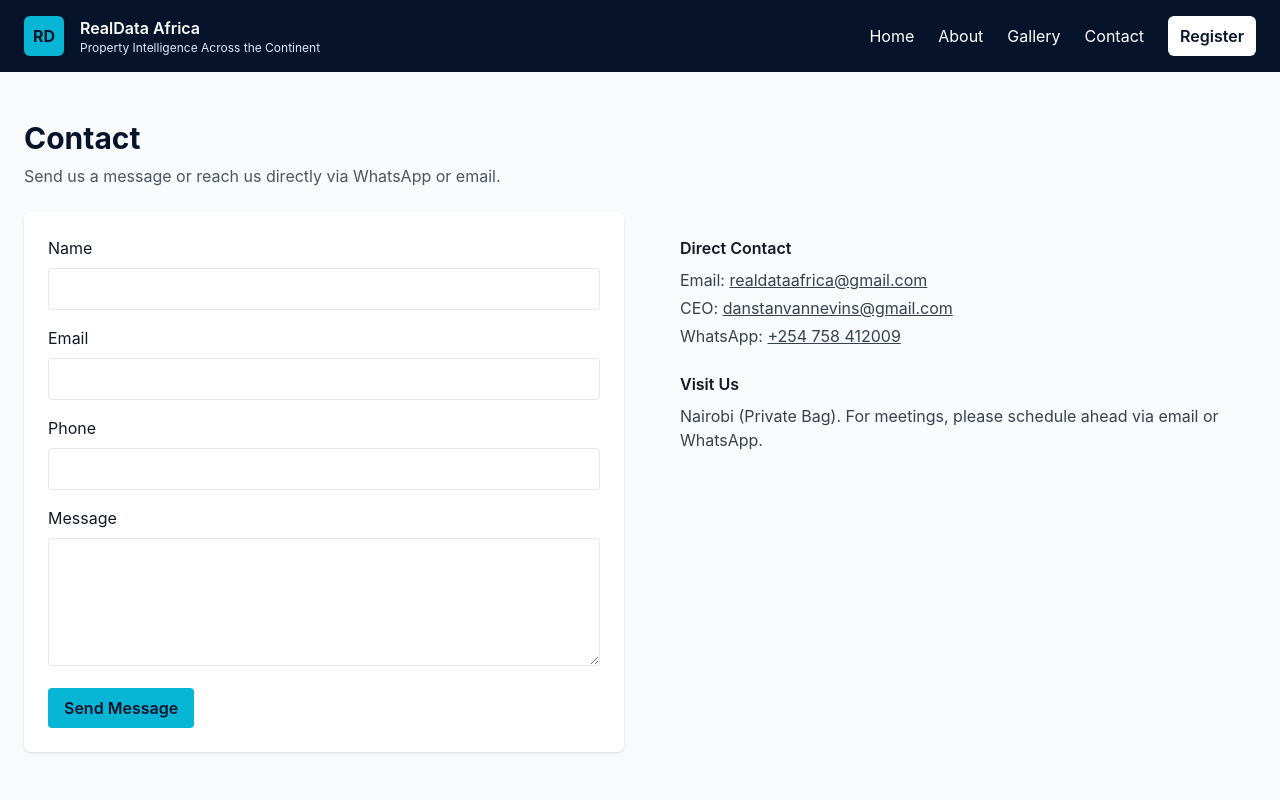
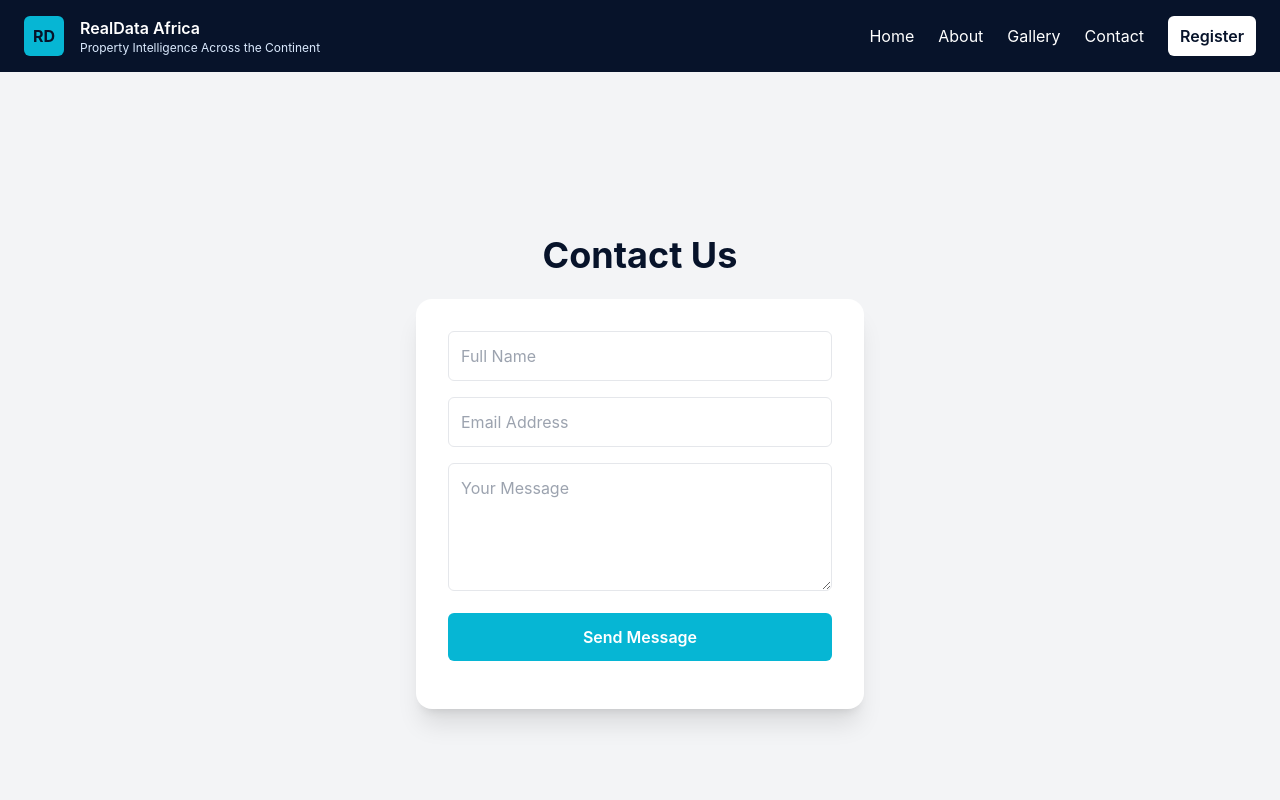
Before and after one commit to Danstan-Nevins/realdataafrica, a Next.js app: page /contact in a window 1280 px wide. Shown: the top 800 px of the page. Built offline with nearby package versions, Linux system fonts and the light colour scheme.

Commit message:
Working version with forms and API integrated successfully

```diff
--- a/pages/Api/contact.ts
+++ b/pages/Api/contact.ts
@@ -1,33 +1,47 @@
-// pages/api/contact.ts
-import type { NextApiRequest, NextApiResponse } from "next";
-import { promises as fs } from "fs";
-import path from "path";
+import { NextApiRequest, NextApiResponse } from 'next';
+import path from 'path';
+import fs from 'fs';
 
-type Contact = { name: string; email: string; phone?: string; message: string; createdAt: string };
+export default function handler(req: NextApiRequest, res: NextApiResponse) {
+  if (req.method === 'POST') {
+    const { name, email, message } = req.body;
 
-const DATA_FILE = path.join(process.cwd(), "data", "messages.json");
+    if (!name || !email || !message) {
+      return res.status(400).json({ error: 'All fields are required.' });
+    }
 
-async function ensureDataFile() {
-  try {
-    await fs.access(DATA_FILE);
-  } catch {
-    await fs.mkdir(path.join(process.cwd(), "data"), { recursive: true });
-    await fs.writeFile(DATA_FILE, JSON.stringify([]), "utf8");
+    try {
+      // Ensure data directory exists
+      const dirPath = path.join(process.cwd(), 'data');
+      if (!fs.existsSync(dirPath)) {
+        fs.mkdirSync(dirPath);
+      }
+
+      const filePath = path.join(dirPath, 'messages.json');
+
+      // Read existing messages or start with empty array
+      const existingData = fs.existsSync(filePath)
+        ? JSON.parse(fs.readFileSync(filePath, 'utf-8'))
+        : [];
+
+      // Add new message
+      existingData.push({
+        name,
+        email,
+        message,
+        date: new Date().toISOString(),
+      });
+
+      // Write updated data
+      fs.writeFileSync(filePath, JSON.stringify(existingData, null, 2));
+
+      return res.status(200).json({ success: true, message: 'Message received successfully!' });
+    } catch (error) {
+      console.error('Error saving message:', error);
+      return res.status(500).json({ error: 'Failed to save message.' });
+    }
+  } else {
+    res.setHeader('Allow', ['POST']);
+    return res.status(405).json({ error: `Method ${req.method} Not Allowed` });
   }
 }
-
-export default async function handler(req: NextApiRequest, res: NextApiResponse) {
-  if (req.method !== "POST") return res.status(405).json({ error: "Method not allowed" });
-
-  const { name, email, phone, message } = req.body;
-  if (!name || !email || !message) return res.status(400).json({ error: "Missing fields" });
-
-  await ensureDataFile();
-  const raw = await fs.readFile(DATA_FILE, "utf8");
-  const list: Contact[] = JSON.parse(raw || "[]");
-  const entry: Contact = { name, email, phone, message, createdAt: new Date().toISOString() };
-  list.unshift(entry);
-  await fs.writeFile(DATA_FILE, JSON.stringify(list, null, 2), "utf8");
-
-  return res.status(200).json({ ok: true });
-}
--- a/pages/Api/register.ts
+++ b/pages/Api/register.ts
@@ -1,33 +1,47 @@
-// pages/api/register.ts
-import type { NextApiRequest, NextApiResponse } from "next";
-import { promises as fs } from "fs";
-import path from "path";
+import { NextApiRequest, NextApiResponse } from 'next';
+import path from 'path';
+import fs from 'fs';
 
-type Reg = { name: string; email: string; org?: string; note?: string; createdAt: string };
+export default function handler(req: NextApiRequest, res: NextApiResponse) {
+  if (req.method === 'POST') {
+    const { name, email, phone } = req.body;
 
-const DATA_FILE = path.join(process.cwd(), "data", "registrations.json");
+    if (!name || !email || !phone) {
+      return res.status(400).json({ error: 'All fields are required.' });
+    }
 
-async function ensureDataFile() {
-  try {
-    await fs.access(DATA_FILE);
-  } catch {
-    await fs.mkdir(path.join(process.cwd(), "data"), { recursive: true });
-    await fs.writeFile(DATA_FILE, JSON.stringify([]), "utf8");
+    try {
+      // Ensure data directory exists
+      const dirPath = path.join(process.cwd(), 'data');
+      if (!fs.existsSync(dirPath)) {
+        fs.mkdirSync(dirPath);
+      }
+
+      const filePath = path.join(dirPath, 'registrations.json');
+
+      // Read existing registrations or start with empty array
+      const existingData = fs.existsSync(filePath)
+        ? JSON.parse(fs.readFileSync(filePath, 'utf-8'))
+        : [];
+
+      // Add new registration
+      existingData.push({
+        name,
+        email,
+        phone,
+        date: new Date().toISOString(),
+      });
+
+      // Write updated data
+      fs.writeFileSync(filePath, JSON.stringify(existingData, null, 2));
+
+      return res.status(200).json({ success: true, message: 'Registration successful!' });
+    } catch (error) {
+      console.error('Error saving registration:', error);
+      return res.status(500).json({ error: 'Failed to save registration.' });
+    }
+  } else {
+    res.setHeader('Allow', ['POST']);
+    return res.status(405).json({ error: `Method ${req.method} Not Allowed` });
   }
 }
-
-export default async function handler(req: NextApiRequest, res: NextApiResponse) {
-  if (req.method !== "POST") return res.status(405).json({ error: "Method not allowed" });
-
-  const { name, email, org, note } = req.body;
-  if (!name || !email) return res.status(400).json({ error: "Missing fields" });
-
-  await ensureDataFile();
-  const raw = await fs.readFile(DATA_FILE, "utf8");
-  const list: Reg[] = JSON.parse(raw || "[]");
-  const entry: Reg = { name, email, org, note, createdAt: new Date().toISOString() };
-  list.unshift(entry);
-  await fs.writeFile(DATA_FILE, JSON.stringify(list, null, 2), "utf8");
-
-  return res.status(200).json({ ok: true });
-}
--- a/pages/contact.tsx
+++ b/pages/contact.tsx
@@ -1,63 +1,87 @@
-// pages/contact.tsx
-import { useState } from "react";
+import { useState } from 'react';
+import { motion } from 'framer-motion';
 
-type FormState = { name: string; email: string; message: string; phone?: string };
+export default function ContactPage() {
+  const [formData, setFormData] = useState({ name: '', email: '', message: '' });
+  const [status, setStatus] = useState('');
 
-export default function Contact() {
-  const [form, setForm] = useState<FormState>({ name: "", email: "", message: "", phone: "" });
-  const [status, setStatus] = useState<string | null>(null);
+  const handleChange = (e: React.ChangeEvent<HTMLInputElement | HTMLTextAreaElement>) => {
+    setFormData({ ...formData, [e.target.name]: e.target.value });
+  };
 
-  async function submit(e: React.FormEvent) {
+  const handleSubmit = async (e: React.FormEvent) => {
     e.preventDefault();
-    setStatus("sending");
+    setStatus('Sending...');
+
     try {
-      const res = await fetch("/api/contact", {
-        method: "POST",
-        headers: { "Content-Type": "application/json" },
-        body: JSON.stringify(form),
+      const res = await fetch('/api/contact', {
+        method: 'POST',
+        headers: { 'Content-Type': 'application/json' },
+        body: JSON.stringify(formData),
       });
+
+      const data = await res.json();
       if (res.ok) {
-        setStatus("sent");
-        setForm({ name: "", email: "", message: "", phone: "" });
+        setStatus('✅ Message sent successfully!');
+        setFormData({ name: '', email: '', message: '' });
       } else {
-        setStatus("error");
+        setStatus(`❌ ${data.error || 'Failed to send message'}`);
       }
     } catch (err) {
-      setStatus("error");
+      console.error(err);
+      setStatus('❌ Network error');
     }
-  }
+  };
 
   return (
-    <div className="container mx-auto px-6 py-12">
-      <h1 className="text-3xl font-bold text-primary">Contact</h1>
-      <p className="mt-2 text-gray-600">Send us a message or reach us directly via WhatsApp or email.</p>
-
-      <div className="mt-6 grid md:grid-cols-2 gap-8">
-        <form onSubmit={submit} className="bg-white p-6 rounded-md shadow">
-          <label className="block">Name<input required value={form.name} onChange={e=>setForm({...form, name: e.target.value})} className="mt-2 w-full border px-3 py-2 rounded" /></label>
-          <label className="block mt-4">Email<input required value={form.email} onChange={e=>setForm({...form, email: e.target.value})} className="mt-2 w-full border px-3 py-2 rounded" type="email"/></label>
-          <label className="block mt-4">Phone<input value={form.phone} onChange={e=>setForm({...form, phone: e.target.value})} className="mt-2 w-full border px-3 py-2 rounded" /></label>
-          <label className="block mt-4">Message<textarea required value={form.message} onChange={e=>setForm({...form, message: e.target.value})} className="mt-2 w-full border px-3 py-2 rounded h-32"/></label>
-
-          <div className="mt-4">
-            <button className="bg-accent text-primary px-4 py-2 rounded font-semibold" type="submit">Send Message</button>
-          </div>
-
-          {status === "sending" && <p className="mt-3 text-sm text-gray-600">Sending...</p>}
-          {status === "sent" && <p className="mt-3 text-sm text-green-600">Message sent. We'll get back to you.</p>}
-          {status === "error" && <p className="mt-3 text-sm text-red-600">Error sending message. Try again later.</p>}
-        </form>
-
-        <div className="p-6">
-          <h4 className="font-semibold">Direct Contact</h4>
-          <p className="mt-2 text-gray-700">Email: <a href="mailto:realdataafrica@gmail.com" className="underline">realdataafrica@gmail.com</a></p>
-          <p className="mt-1 text-gray-700">CEO: <a href="mailto:danstanvannevins@gmail.com" className="underline">danstanvannevins@gmail.com</a></p>
-          <p className="mt-1 text-gray-700">WhatsApp: <a href="https://wa.me/254758412009" className="underline">+254 758 412009</a></p>
-
-          <h4 className="font-semibold mt-6">Visit Us</h4>
-          <p className="text-gray-700 mt-2">Nairobi (Private Bag). For meetings, please schedule ahead via email or WhatsApp.</p>
-        </div>
-      </div>
+    <div className="min-h-screen bg-gray-100 py-12 px-6 flex flex-col items-center justify-center">
+      <motion.h1
+        initial={{ opacity: 0, y: -30 }}
+        animate={{ opacity: 1, y: 0 }}
+        transition={{ duration: 0.7 }}
+        className="text-4xl font-bold mb-6 text-[#07132A]"
+      >
+        Contact Us
+      </motion.h1>
+      <form
+        onSubmit={handleSubmit}
+        className="bg-white p-8 rounded-2xl shadow-xl w-full max-w-md"
+      >
+        <input
+          type="text"
+          name="name"
+          placeholder="Full Name"
+          value={formData.name}
+          onChange={handleChange}
+          className="w-full mb-4 border p-3 rounded-md"
+          required
+        />
+        <input
+          type="email"
+          name="email"
+          placeholder="Email Address"
+          value={formData.email}
+          onChange={handleChange}
+          className="w-full mb-4 border p-3 rounded-md"
+          required
+        />
+        <textarea
+          name="message"
+          placeholder="Your Message"
+          value={formData.message}
+          onChange={handleChange}
+          className="w-full mb-4 border p-3 rounded-md h-32"
+          required
+        />
+        <motion.button
+          whileHover={{ scale: 1.05 }}
+          type="submit"
+          className="bg-[#06B6D4] text-white w-full py-3 rounded-md font-semibold"
+        >
+          Send Message
+        </motion.button>
+        <p className="text-center text-gray-600 mt-4">{status}</p>
+      </form>
     </div>
   );
 }
--- a/pages/register.tsx
+++ b/pages/register.tsx
@@ -1,45 +1,87 @@
-// pages/register.tsx
-import { useState } from "react";
+import { useState } from 'react';
+import { motion } from 'framer-motion';
 
-export default function Register() {
-  const [form, setForm] = useState({ name: "", email: "", org: "", note: "" });
-  const [status, setStatus] = useState<string | null>(null);
+export default function RegisterPage() {
+  const [formData, setFormData] = useState({ name: '', email: '', phone: '' });
+  const [status, setStatus] = useState('');
 
-  async function submit(e: React.FormEvent) {
+  const handleChange = (e: React.ChangeEvent<HTMLInputElement>) => {
+    setFormData({ ...formData, [e.target.name]: e.target.value });
+  };
+
+  const handleSubmit = async (e: React.FormEvent) => {
     e.preventDefault();
-    setStatus("sending");
+    setStatus('Submitting...');
+
     try {
-      const res = await fetch("/api/register", {
-        method: "POST",
-        headers: { "Content-Type": "application/json" },
-        body: JSON.stringify(form),
+      const res = await fetch('/api/register', {
+        method: 'POST',
+        headers: { 'Content-Type': 'application/json' },
+        body: JSON.stringify(formData),
       });
+
+      const data = await res.json();
       if (res.ok) {
-        setStatus("sent");
-        setForm({ name: "", email: "", org: "", note: "" });
-      } else setStatus("error");
+        setStatus('✅ Registration successful!');
+        setFormData({ name: '', email: '', phone: '' });
+      } else {
+        setStatus(`❌ ${data.error || 'Submission failed'}`);
+      }
     } catch (err) {
-      setStatus("error");
+      console.error(err);
+      setStatus('❌ Network error');
     }
-  }
+  };
 
   return (
-    <div className="container mx-auto px-6 py-12">
-      <h1 className="text-3xl font-bold text-primary">Register Interest</h1>
-      <p className="mt-2 text-gray-600">Join our waitlist for pilots, demos and enterprise onboarding.</p>
-
-      <form onSubmit={submit} className="mt-6 bg-white p-6 rounded shadow max-w-2xl">
-        <label className="block">Name<input required value={form.name} onChange={e=>setForm({...form, name: e.target.value})} className="mt-2 w-full border px-3 py-2 rounded" /></label>
-        <label className="block mt-4">Email<input required value={form.email} onChange={e=>setForm({...form, email: e.target.value})} className="mt-2 w-full border px-3 py-2 rounded" type="email"/></label>
-        <label className="block mt-4">Organization<input value={form.org} onChange={e=>setForm({...form, org: e.target.value})} className="mt-2 w-full border px-3 py-2 rounded" /></label>
-        <label className="block mt-4">Note<textarea value={form.note} onChange={e=>setForm({...form, note: e.target.value})} className="mt-2 w-full border px-3 py-2 rounded h-28" /></label>
-        <div className="mt-4">
-          <button className="bg-accent text-primary px-4 py-2 rounded font-semibold" type="submit">Register</button>
-        </div>
-
-        {status === "sending" && <p className="mt-3 text-sm">Sending...</p>}
-        {status === "sent" && <p className="mt-3 text-sm text-green-600">Thanks — you are registered.</p>}
-        {status === "error" && <p className="mt-3 text-sm text-red-600">Error. Try again later.</p>}
+    <div className="min-h-screen bg-gray-100 py-12 px-6 flex flex-col items-center justify-center">
+      <motion.h1
+        initial={{ opacity: 0, y: -30 }}
+        animate={{ opacity: 1, y: 0 }}
+        transition={{ duration: 0.7 }}
+        className="text-4xl font-bold mb-6 text-[#07132A]"
+      >
+        Register With Us
+      </motion.h1>
+      <form
+        onSubmit={handleSubmit}
+        className="bg-white p-8 rounded-2xl shadow-xl w-full max-w-md"
+      >
+        <input
+          type="text"
+          name="name"
+          placeholder="Full Name"
+          value={formData.name}
+          onChange={handleChange}
+          className="w-full mb-4 border p-3 rounded-md"
+          required
+        />
+        <input
+          type="email"
+          name="email"
+          placeholder="Email Address"
+          value={formData.email}
+          onChange={handleChange}
+          className="w-full mb-4 border p-3 rounded-md"
+          required
+        />
+        <input
+          type="tel"
+          name="phone"
+          placeholder="Phone Number"
+          value={formData.phone}
+          onChange={handleChange}
+          className="w-full mb-4 border p-3 rounded-md"
+          required
+        />
+        <motion.button
+          whileHover={{ scale: 1.05 }}
+          type="submit"
+          className="bg-[#06B6D4] text-white w-full py-3 rounded-md font-semibold"
+        >
+          Register
+        </motion.button>
+        <p className="text-center text-gray-600 mt-4">{status}</p>
       </form>
     </div>
   );
```
